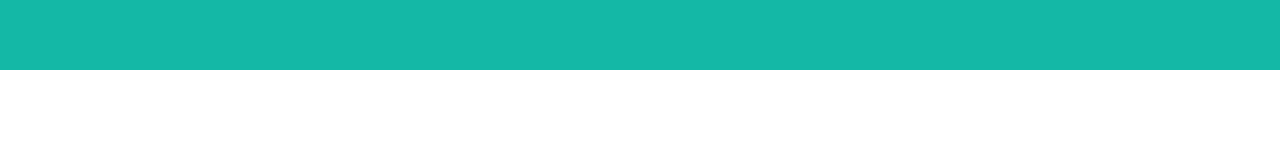
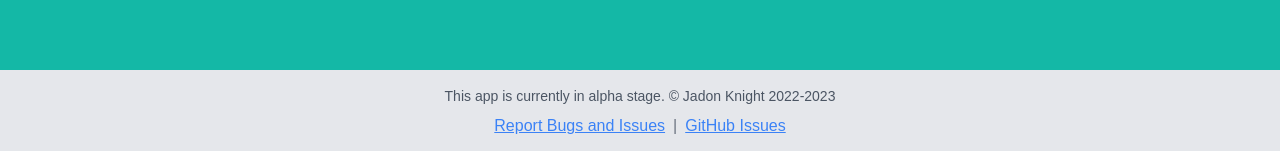
Before and after one commit to JadonKnight/basic-workout-tracker, a Next.js app: page / in a window 1280 px wide. Shown: the part 794-945 px from the top of the page. Before the commit the page ends 864 px from the top, so only its background shows below. Built offline with nearby package versions, Linux system fonts and the light colour scheme; no server answers.

Commit message:
Basic footer added

```diff
--- a/components/layout.tsx
+++ b/components/layout.tsx
@@ -7,6 +7,27 @@
         <Navbar />
       </div>
       <main className="flex-grow bg-gray-100">{children}</main>
+      <footer className="bg-gray-200 py-4 text-center">
+        <p className="text-sm text-gray-600">
+          This app is currently in alpha stage. &copy; Jadon Knight 2022-
+          {new Date().getFullYear()}
+        </p>
+        <div className="mt-2">
+          <a
+            href="mailto:jadon.knight@outlook.com"
+            className="text-blue-500 underline"
+          >
+            Report Bugs and Issues
+          </a>
+          <span className="mx-2 text-gray-500">|</span>
+          <a
+            href="https://github.com/JadonKnight/basic-workout-tracker/issues"
+            className="text-blue-500 underline"
+          >
+            GitHub Issues
+          </a>
+        </div>
+      </footer>
     </div>
   );
 }
```
